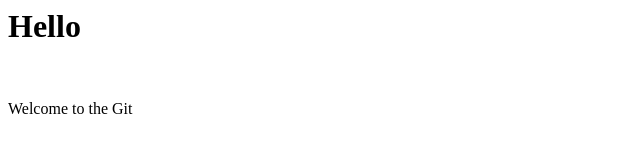
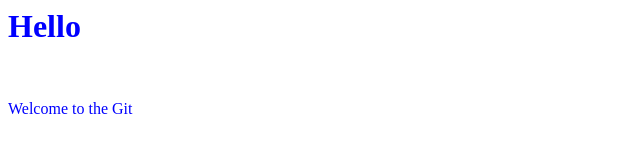
Before and after one commit to prajapati47amit/git24thAugust, a plain HTML site: page index.html in a window 1280 px wide. Shown: the whole page, without its empty margins (0-640 px from the left). Drawn offline with Linux system fonts and the light colour scheme.

Commit message:
updated index.html

```diff
--- a/index.html
+++ b/index.html
@@ -1,7 +1,10 @@
 <html>
     <head>
         <title>Simple Webpage</title>
-    </head>
+	<style>
+		body{color:blue; }
+	</style>
+ </head>
     <body>
         <h1 class="header">Hello</h1>
         <br>
```
